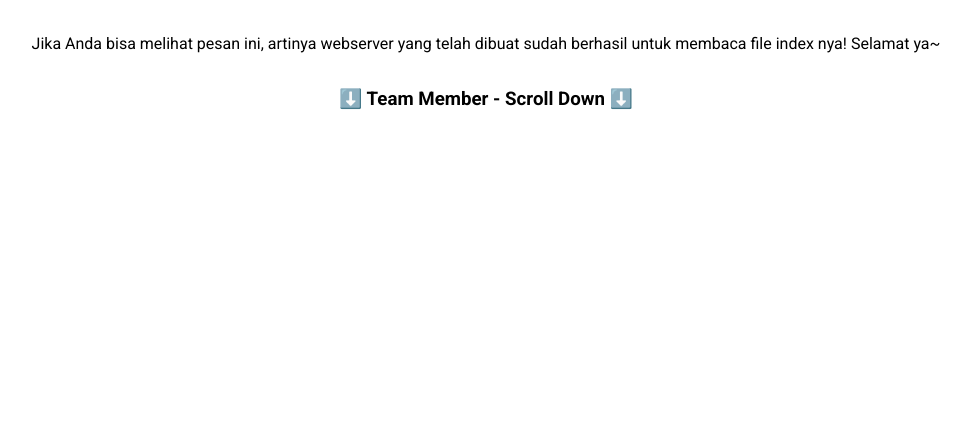
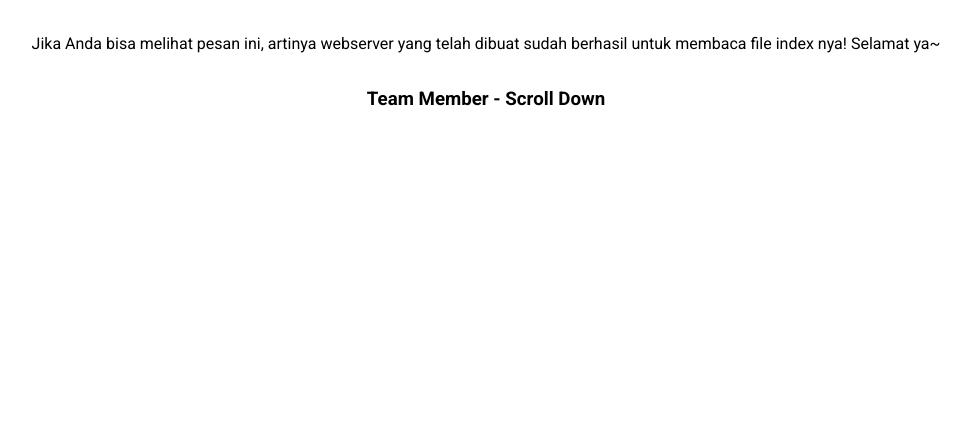
Before and after one commit to FakhriF/socket-basic-webserver, a plain HTML site: page index.html in a window 1280 px wide. Shown: the part 367-800 px from the top of the page, without its empty margins (154-1124 px from the left). Drawn offline with Linux system fonts and the light colour scheme.

Commit message:
Menghilangkan emoticon yang menyebabkan error

```diff
--- a/index.html
+++ b/index.html
@@ -18,7 +18,7 @@
         Jika Anda bisa melihat pesan ini, artinya webserver yang telah dibuat
         sudah berhasil untuk membaca file index nya! Selamat ya~
       </p>
-      <h3>⬇️ Team Member - Scroll Down ⬇️</h3>
+      <h3>Team Member - Scroll Down</h3>
     </div>
     <div
       class="section-A"
```
